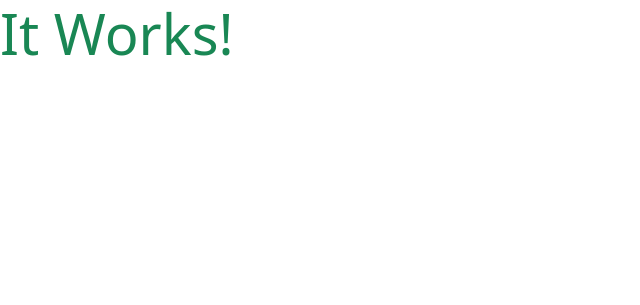
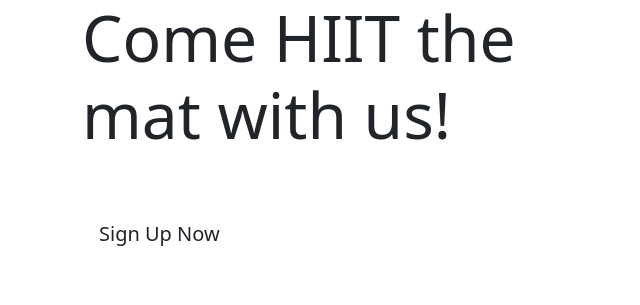
Before and after one commit to AJBayliss81/hiit-yoga, a Django app: page / in a window 1280 px wide. Shown: the top 305 px of the page, without its empty margins (0-640 px from the left). Run offline with Django 3.2, Linux system fonts and the light colour scheme.

Commit message:
Added some basic structure to the homepage

```diff
--- a/home/templates/home/index.html
+++ b/home/templates/home/index.html
@@ -1,7 +1,26 @@
 {% extends "base.html" %}
 {% load static %}
 
+{% block page_header %}
+    <div class="container header-container">
+        <div class="row">
+            <div class="col"></div>
+        </div>
+    </div>
+{% endblock %}
+
 {% block content %}
-    <h1 class="display-4 text-success">It Works!</h1>
+    <div class="container">
+        <div class="row">
+            <div class="col-md-6 my-auto">
+                <h1 class="text-black display-3">
+                    Come HIIT the mat with us!
+                </h1>
+            </div>
+            <div class="my-5">
+                <a href="" class="sign-up-button btn btn-lg rounded-3">Sign Up Now</a>
+            </div>
+        </div>
+    </div>
 
 {% endblock %}
```
